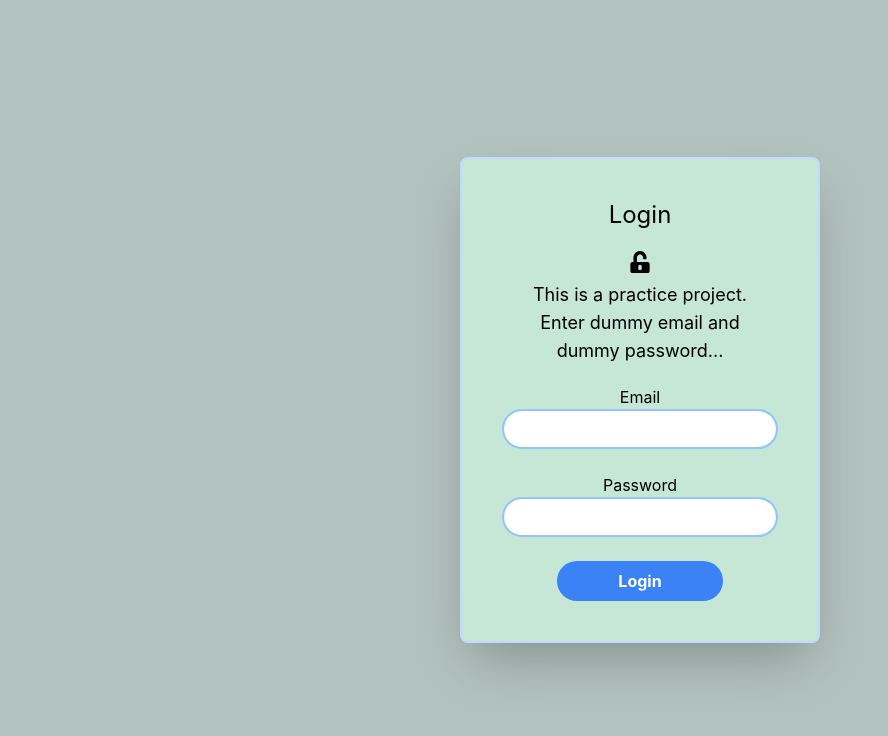
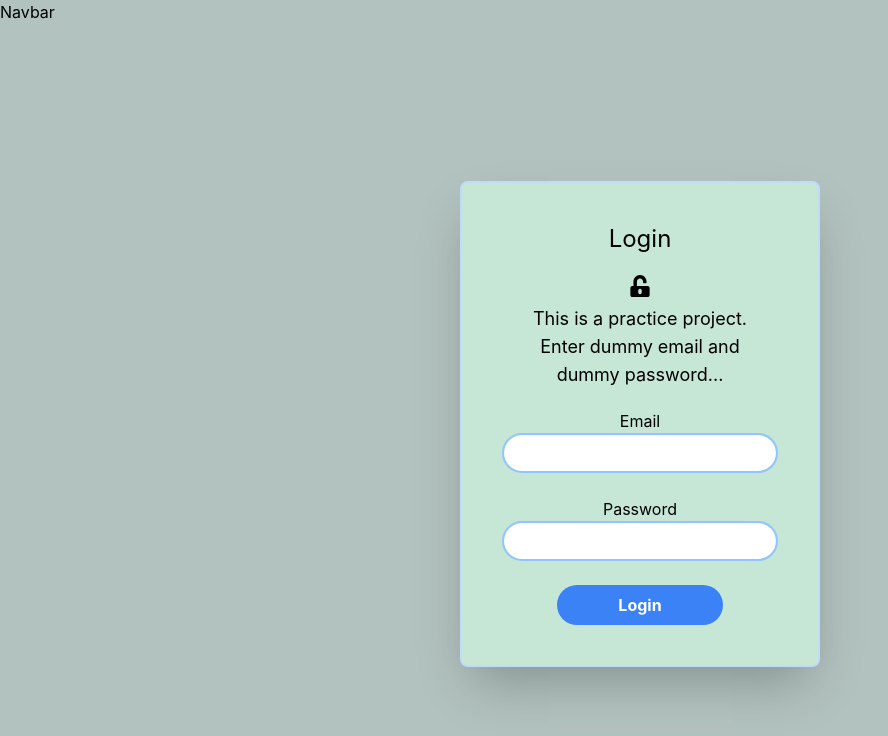
Before and after one commit to codecygen/064-React-Redux-TailwindCSS, a React (Create React App) app: page / in a window 1280 px wide. Shown: the top 736 px of the page, without its empty margins (0-888 px from the left). Built offline with nearby package versions, Linux system fonts and the light colour scheme.

Commit message:
navbar added

```diff
--- a/src/App.js
+++ b/src/App.js
@@ -1,6 +1,7 @@
 import './App.css';
 
-import Login from './components/Login'
+import Navbar from './components/Navbar';
+import Login from './components/Login';
 
 const App = () => {
   return (
@@ -43,6 +44,8 @@
 
       <img src={reactLogo} /> */}
 
+      <Navbar />
+
       {/* The top container allows tailwind to center the element */}
       <div class="flex h-screen">
         < Login />
--- a/src/components/Login.js
+++ b/src/components/Login.js
@@ -48,7 +48,7 @@
         <button class="bg-blue-500 hover:bg-blue-700 text-white font-bold py-2 px-4 w-3/5 mx-auto rounded-full">Login</button>
       </div>
     </form>
-  )
-}
+  );
+};
 
 export default Login;
--- /dev/null
+++ b/src/components/Navbar.js
@@ -0,0 +1,9 @@
+import React from 'react';
+
+const Navbar = () => {
+  return (
+    <div>Navbar</div>
+  );
+};
+
+export default Navbar;
```
